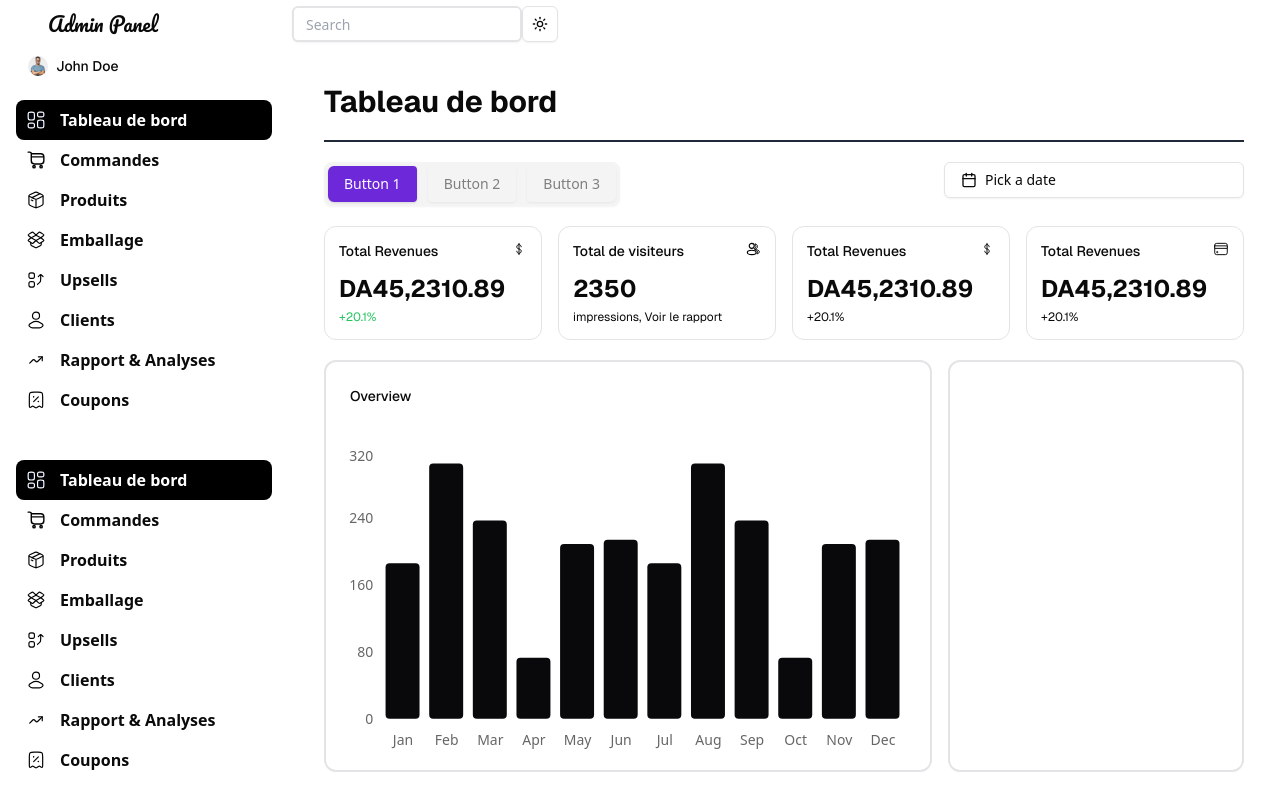
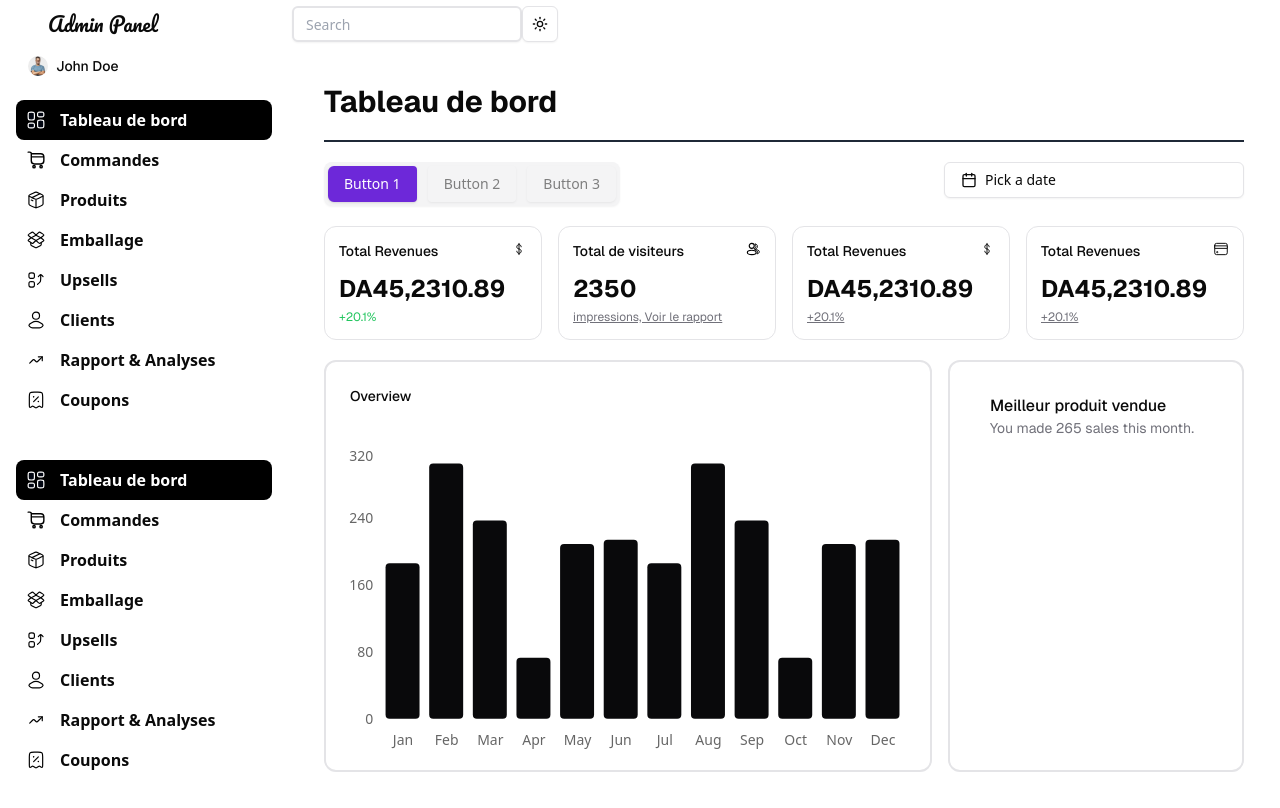
Before and after one commit to max-fletcher/next-boilerplate, a Next.js app: page / in a window 1280 px wide. Built offline with nearby package versions, Linux system fonts and the light colour scheme.

Commit message:
Added some div text to card

```diff
--- a/app/(root)/page.tsx
+++ b/app/(root)/page.tsx
@@ -39,9 +39,9 @@ const page = () => {
 
       <div className="flex gap-4 my-5">
         <StatisticsCard header="Total Revenues" Icon={DollarIcon} title="DA45,2310.89" subtitle="+20.1%" subtitleClasses="text-green-500" />
-        <StatisticsCard header="Total de visiteurs" Icon={UserGroupIcon} title="2350" subtitle="impressions, Voir le rapport"/>
-        <StatisticsCard header="Total Revenues" Icon={LineChartIcon} title="DA45,2310.89" subtitle="+20.1%" />
-        <StatisticsCard header="Total Revenues" Icon={CreditCardIcon} title="DA45,2310.89" subtitle="+20.1%" />
+        <StatisticsCard header="Total de visiteurs" Icon={UserGroupIcon} title="2350" subtitle="impressions, Voir le rapport" subtitleClasses="text-muted underline" />
+        <StatisticsCard header="Total Revenues" Icon={LineChartIcon} title="DA45,2310.89" subtitle="+20.1%" subtitleClasses="text-muted underline" />
+        <StatisticsCard header="Total Revenues" Icon={CreditCardIcon} title="DA45,2310.89" subtitle="+20.1%"  subtitleClasses="text-muted underline" />
       </div>
 
       <div className="grid gap-4 grid-cols-6">
@@ -51,8 +51,15 @@ const page = () => {
           </div>
           <CustomBarChart className="px-5 py-4" chartData={chartData} />
         </div>
-        <div className="col-span-2 border-2 rounded-xl">
-
+        <div className={cn("col-span-2 border-2 rounded-xl px-10 py-8", geist.className)}>
+          <div className="">
+            <div className="font-medium text-base">
+              Meilleur produit vendue
+            </div>
+            <div className="font-normal text-sm text-muted">
+              You made 265 sales this month.
+            </div>
+          </div>
         </div>
       </div>
     </div>
--- a/app/globals.css
+++ b/app/globals.css
@@ -72,11 +72,22 @@
 }
 
 @layer base {
+  * {
+    @apply border-border outline-ring/50;
+  }
+  body {
+    @apply bg-background text-foreground;
+  }
+
   :root {
     --background: 0 0% 100%;
     --foreground: 0 0% 3.9%;
     --border: 240, 6%, 90%, 1;
     --ring: 240, 6%, 90%, 1;
+    --muted: 240, 4%, 46%, 1;
+
+    /* CHART */
+    --chart-1: 240, 10%, 4%, 1;
 
     /* --primary: 0 0% 9%;
     --primary-foreground: 0 0% 98%;
@@ -113,6 +124,10 @@
     --foreground: 0 0% 98%;
     --border: 0 0% 14.9%;
     --ring: 0 0% 83.1%;
+    --muted: 240, 4%, 46%, 1;
+
+    /* CHART */
+    --chart-1: 263, 70%, 50%, 1;
 
     /* --primary: 0 0% 98%;
     --primary-foreground: 0 0% 9%;
@@ -145,23 +160,6 @@
   }
 }
 
-@layer base {
-  * {
-    @apply border-border outline-ring/50;
-  }
-  body {
-    @apply bg-background text-foreground;
-  }
-
-  :root {
-    --chart-1: 240, 10%, 4%, 1;
-  }
-
-  .dark {
-    --chart-1: 263, 70%, 50%, 1;
-  }
-}
-
 @layer utilities {
   .sidebar-link {
     @apply flex gap-3 items-center p-3 xl:p-2 rounded-lg justify-start;
--- a/tailwind.config.ts
+++ b/tailwind.config.ts
@@ -17,6 +17,7 @@ const config: Config = {
         foreground: "hsl(var(--foreground))",
         border: "hsl(var(--border))",
         ring: "hsl(var(--ring))",
+        muted: "hsl(var(--muted))",
         sidebar: {
           DEFAULT: "hsl(var(--sidebar-background))",
           foreground: "hsl(var(--sidebar-foreground))",
```
